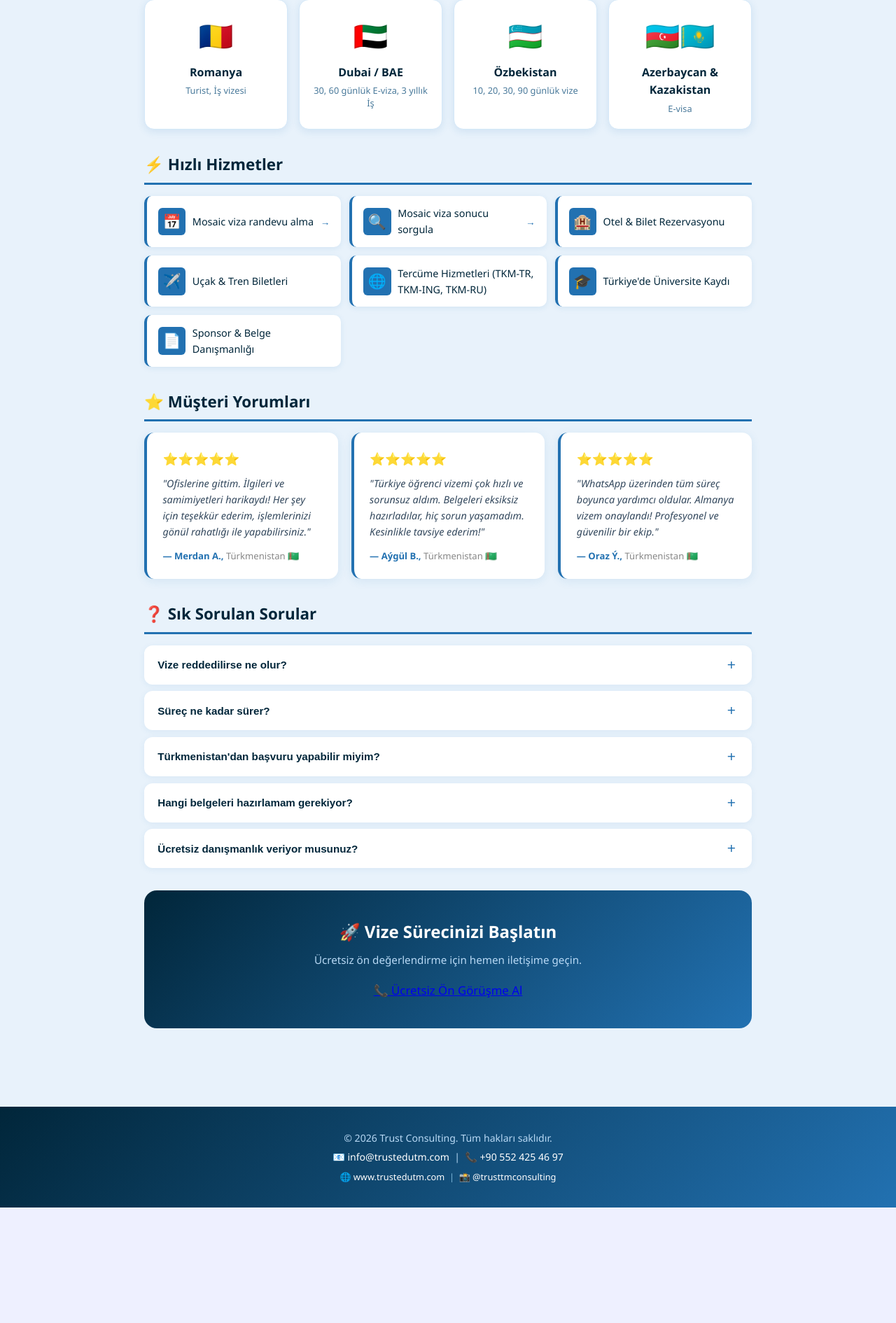
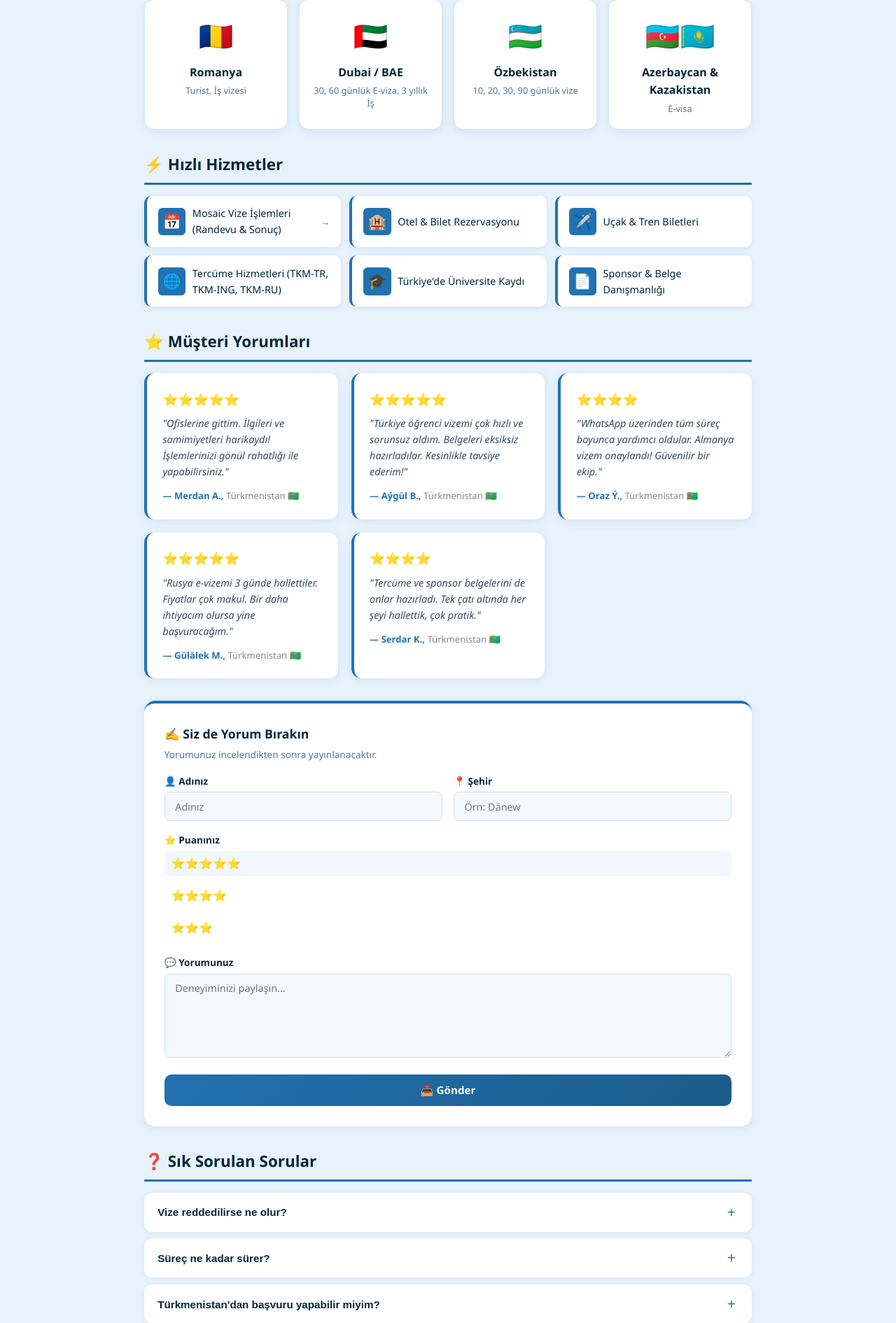
Before and after one commit to shakirovserdar/trustconsulting, a Flask app: page / in a window 1280 px wide. Shown: the part 875-2765 px from the top of the page at 70% size. Before the commit the page ends 2600 px from the top, so only its background shows below. Run offline with Flask 3, Linux system fonts and the light colour scheme.

Commit message:
Form güncelleme, yorumlar, SSS, CTA, hakkimizda istatistikler

```diff
--- a/static/style.css
+++ b/static/style.css
@@ -1256,3 +1256,45 @@ select:focus {
     .cta-bolum { padding: 1.8rem 1rem; }
     .cta-bolum h2 { font-size: 1.2rem; }
 }
+
+/* ── YORUM FORM ── */
+.yorum-form-kart {
+    background: white;
+    border-radius: 16px;
+    padding: 1.8rem;
+    box-shadow: 0 3px 14px rgba(34,113,177,0.1);
+    margin-bottom: 2rem;
+    border-top: 4px solid #2271b1;
+}
+.yorum-form-kart h3 {
+    color: #01263a;
+    font-size: 1.1rem;
+    margin-bottom: 0.3rem;
+}
+.yorum-form-satir {
+    display: grid;
+    grid-template-columns: 1fr 1fr;
+    gap: 1rem;
+}
+@media (max-width: 500px) {
+    .yorum-form-satir { grid-template-columns: 1fr; }
+}
+.yildiz-sec {
+    display: flex;
+    flex-direction: column;
+    gap: 0.4rem;
+    margin-top: 0.3rem;
+}
+.yildiz-sec input[type="radio"] { display: none; }
+.yildiz-sec label {
+    cursor: pointer;
+    font-size: 1rem;
+    padding: 0.3rem 0.6rem;
+    border-radius: 8px;
+    transition: background 0.2s;
+    display: inline-block;
+}
+.yildiz-sec input[type="radio"]:checked + label {
+    background: #f0f7ff;
+    font-weight: bold;
+}
--- a/templates/hakkimizda.html
+++ b/templates/hakkimizda.html
@@ -106,7 +106,7 @@
         <p style="margin-top:0.5rem;">
             📞 <a href="tel:+99364489920" style="color:#2271b1;">+993 64 48 89 20</a><br>
             📞 <a href="tel:+99361950920" style="color:#2271b1;">+993 61 95 09 20</a><br>
-            📧 <a href="mailto:danew@edutrusttm.com" style="color:#2271b1;font-size:0.8rem;">danew@edutrusttm.com</a>
+            📧 <a href="mailto:lebap@trustedutm.com" style="color:#2271b1;font-size:0.8rem;">lebap@trustedutm.com</a>
         </p>
     </div>
     <div class="ofis-kart">
--- a/templates/iletisim.html
+++ b/templates/iletisim.html
@@ -96,7 +96,8 @@
             <span class="ic">📧</span>
             <div>
                 <a href="mailto:info@trustedutm.com">info@trustedutm.com</a><br>
-                <a href="mailto:danew@edutrusttm.com">danew@edutrusttm.com</a>
+                <a href="mailto:lebap@trustedutm.com">lebap@trustedutm.com</a><br>
+                <a href="mailto:trustconsulting@trustedutm.com">trustconsulting@trustedutm.com</a>
             </div>
         </div>
 
--- a/templates/index.html
+++ b/templates/index.html
@@ -61,12 +61,7 @@
 <ul class="hizmet-liste">
     <li onclick="window.location='{{ url_for('hizmetler') }}#mosaic-amallary'" style="cursor:pointer;">
         <span class="icon">📅</span>
-        {% if dil_kodu == 'tr' %}Mosaic viza randevu alma{% elif dil_kodu == 'ru' %}Запись на визу в Mosaic{% else %}Mosaic wiza üçin oçert (randevu){% endif %}
-        <span style="float:right;color:#2271b1;font-size:0.85rem;">→</span>
-    </li>
-    <li onclick="window.location='{{ url_for('hizmetler') }}#mosaic-amallary'" style="cursor:pointer;">
-        <span class="icon">🔍</span>
-        {% if dil_kodu == 'tr' %}Mosaic viza sonucu sorgula{% elif dil_kodu == 'ru' %}Узнать результат заявки Mosaic{% else %}Mosaic wiza netijäni bil{% endif %}
+        {% if dil_kodu == 'tr' %}Mosaic Vize İşlemleri (Randevu & Sonuç){% elif dil_kodu == 'ru' %}Операции с визой Mosaic{% else %}Mosaic Wiza Amallary{% endif %}
         <span style="float:right;color:#2271b1;font-size:0.85rem;">→</span>
     </li>
     <li>
@@ -97,31 +92,67 @@
 <div class="yorumlar-grid">
     <div class="yorum-kart">
         <div class="yorum-yildiz">⭐⭐⭐⭐⭐</div>
-        <p class="yorum-metin">
-            {% if dil_kodu == 'tr' %}"Ofislerine gittim. İlgileri ve samimiyetleri harikaydı! Her şey için teşekkür ederim, işlemlerinizi gönül rahatlığı ile yapabilirsiniz."
-            {% elif dil_kodu == 'ru' %}"Посетил их офис. Внимание и искренность были потрясающими! Большое спасибо за всё, можете смело доверять им свои документы."
-            {% else %}"Ofislerine bardym. Üns berişleri we ýürekdenlikleri ajaýypdy! Her zat üçin sag boluň, resminamalaryňyzy ynjalykly berip bilersiňiz."{% endif %}
-        </p>
-        <div class="yorum-isim">— Merdan A., <span>{% if dil_kodu == 'ru' %}Туркменистан{% else %}Türkmenistan{% endif %} 🇹🇲</span></div>
+        <p class="yorum-metin">{% if dil_kodu == "tr" %}"Ofislerine gittim. İlgileri ve samimiyetleri harikaydı! İşlemlerinizi gönül rahatlığı ile yapabilirsiniz."{% elif dil_kodu == "ru" %}"Посетил офис. Внимание и искренность потрясающие! Смело доверяйте им свои документы."{% else %}"Ofislerine bardym. Üns berişleri ajaýypdy! Resminamalaryňyzy ynjalykly berip bilersiňiz."{% endif %}</p>
+        <div class="yorum-isim">— Merdan A., <span>Türkmenistan 🇹🇲</span></div>
     </div>
     <div class="yorum-kart">
         <div class="yorum-yildiz">⭐⭐⭐⭐⭐</div>
-        <p class="yorum-metin">
-            {% if dil_kodu == 'tr' %}"Türkiye öğrenci vizemi çok hızlı ve sorunsuz aldım. Belgeleri eksiksiz hazırladılar, hiç sorun yaşamadım. Kesinlikle tavsiye ederim!"
-            {% elif dil_kodu == 'ru' %}"Студенческую визу в Турцию получил очень быстро и без проблем. Все документы подготовили без ошибок. Очень рекомендую!"
-            {% else %}"Türkiýe talyp wizamy gaty çalt we mesele ýok aldym. Resminamalary doly taýýarladylar. Hökman maslahat berýärin!"{% endif %}
-        </p>
-        <div class="yorum-isim">— Aýgül B., <span>{% if dil_kodu == 'ru' %}Туркменистан{% else %}Türkmenistan{% endif %} 🇹🇲</span></div>
+        <p class="yorum-metin">{% if dil_kodu == "tr" %}"Türkiye öğrenci vizemi çok hızlı ve sorunsuz aldım. Belgeleri eksiksiz hazırladılar. Kesinlikle tavsiye ederim!"{% elif dil_kodu == "ru" %}"Студенческую визу в Турцию получил быстро и без проблем. Очень рекомендую!"{% else %}"Türkiýe talyp wizamy gaty çalt aldym. Hökman maslahat berýärin!"{% endif %}</p>
+        <div class="yorum-isim">— Aýgül B., <span>Türkmenistan 🇹🇲</span></div>
+    </div>
+    <div class="yorum-kart">
+        <div class="yorum-yildiz">⭐⭐⭐⭐</div>
+        <p class="yorum-metin">{% if dil_kodu == "tr" %}"WhatsApp üzerinden tüm süreç boyunca yardımcı oldular. Almanya vizem onaylandı! Güvenilir bir ekip."{% elif dil_kodu == "ru" %}"Сопровождали через WhatsApp. Немецкая виза одобрена! Надёжная команда."{% else %}"WhatsApp arkaly kömek etdiler. Germaniýa wizam tassyklandy!"{% endif %}</p>
+        <div class="yorum-isim">— Oraz Ý., <span>Türkmenistan 🇹🇲</span></div>
     </div>
     <div class="yorum-kart">
         <div class="yorum-yildiz">⭐⭐⭐⭐⭐</div>
-        <p class="yorum-metin">
-            {% if dil_kodu == 'tr' %}"WhatsApp üzerinden tüm süreç boyunca yardımcı oldular. Almanya vizem onaylandı! Profesyonel ve güvenilir bir ekip."
-            {% elif dil_kodu == 'ru' %}"Сопровождали через WhatsApp на протяжении всего процесса. Получил визу в Германию! Профессиональная и надёжная команда."
-            {% else %}"WhatsApp arkaly tutuş proses boyunca kömek etdiler. Germaniýa wizam tassyklandy! Professional we ygtybarly topar."{% endif %}
-        </p>
-        <div class="yorum-isim">— Oraz Ý., <span>{% if dil_kodu == 'ru' %}Туркменистан{% else %}Türkmenistan{% endif %} 🇹🇲</span></div>
+        <p class="yorum-metin">{% if dil_kodu == "tr" %}"Rusya e-vizemi 3 günde hallettiler. Fiyatlar çok makul. Bir daha ihtiyacım olursa yine başvuracağım."{% elif dil_kodu == "ru" %}"Российскую э-визу оформили за 3 дня. Цены разумные. Обязательно обращусь снова."{% else %}"Russiýa e-wizamy 3 günde çözdüler. Hökman ýene ýüz tutaryn."{% endif %}</p>
+        <div class="yorum-isim">— Gülälek M., <span>Türkmenistan 🇹🇲</span></div>
     </div>
+    <div class="yorum-kart">
+        <div class="yorum-yildiz">⭐⭐⭐⭐</div>
+        <p class="yorum-metin">{% if dil_kodu == "tr" %}"Tercüme ve sponsor belgelerini de onlar hazırladı. Tek çatı altında her şeyi hallettik, çok pratik."{% elif dil_kodu == "ru" %}"Перевод и спонсорские документы тоже они подготовили. Всё под одной крышей — очень удобно."{% else %}"Terjime we sponsor resminamalary hem olar taýýarlady. Bir ýerde hemme zat — gaty amatly."{% endif %}</p>
+        <div class="yorum-isim">— Serdar K., <span>Türkmenistan 🇹🇲</span></div>
+    </div>
+    {% for yorum in onaylanan_yorumlar %}
+    <div class="yorum-kart">
+        <div class="yorum-yildiz">{% for i in range(yorum.yildiz) %}⭐{% endfor %}</div>
+        <p class="yorum-metin">"{{ yorum.metin }}"</p>
+        <div class="yorum-isim">— {{ yorum.isim }}, <span>{{ yorum.sehir }}</span></div>
+    </div>
+    {% endfor %}
+</div>
+
+<!-- YORUM BIRAK -->
+<div class="yorum-form-kart">
+    <h3>{% if dil_kodu == "tr" %}✍️ Siz de Yorum Bırakın{% elif dil_kodu == "ru" %}✍️ Оставьте отзыв{% else %}✍️ Siz hem teswir goýuň{% endif %}</h3>
+    <p style="font-size:0.85rem;color:#4a7a9b;margin-bottom:1rem;">{% if dil_kodu == "tr" %}Yorumunuz incelendikten sonra yayınlanacaktır.{% elif dil_kodu == "ru" %}Отзыв будет опубликован после проверки.{% else %}Teswir barlanandan soň çap ediler.{% endif %}</p>
+    <form method="POST" action="{{ url_for('yorum_gonder') }}">
+        <div class="yorum-form-satir">
+            <div class="form-grup">
+                <label>👤 {% if dil_kodu == "tr" %}Adınız{% elif dil_kodu == "ru" %}Ваше имя{% else %}Adyňyz{% endif %}</label>
+                <input type="text" name="isim" required placeholder="{% if dil_kodu == "tr" %}Adınız{% elif dil_kodu == "ru" %}Имя{% else %}Adyňyz{% endif %}">
+            </div>
+            <div class="form-grup">
+                <label>📍 {% if dil_kodu == "tr" %}Şehir{% elif dil_kodu == "ru" %}Город{% else %}Şäher{% endif %}</label>
+                <input type="text" name="sehir" required placeholder="{% if dil_kodu == "tr" %}Örn: Dänew{% elif dil_kodu == "ru" %}Напр: Ашхабад{% else %}Mysal: Dänew{% endif %}">
+            </div>
+        </div>
+        <div class="form-grup">
+            <label>⭐ {% if dil_kodu == "tr" %}Puanınız{% elif dil_kodu == "ru" %}Оценка{% else %}Bahaňyz{% endif %}</label>
+            <div class="yildiz-sec">
+                <input type="radio" name="yildiz" id="y5" value="5" checked><label for="y5">⭐⭐⭐⭐⭐</label>
+                <input type="radio" name="yildiz" id="y4" value="4"><label for="y4">⭐⭐⭐⭐</label>
+                <input type="radio" name="yildiz" id="y3" value="3"><label for="y3">⭐⭐⭐</label>
+            </div>
+        </div>
+        <div class="form-grup">
+            <label>💬 {% if dil_kodu == "tr" %}Yorumunuz{% elif dil_kodu == "ru" %}Отзыв{% else %}Teswiriňiz{% endif %}</label>
+            <textarea name="metin" required rows="3" placeholder="{% if dil_kodu == "tr" %}Deneyiminizi paylaşın...{% elif dil_kodu == "ru" %}Поделитесь опытом...{% else %}Tejribäňizi paýlaşyň...{% endif %}"></textarea>
+        </div>
+        <button type="submit" class="gonder-btn">{% if dil_kodu == "tr" %}📤 Gönder{% elif dil_kodu == "ru" %}📤 Отправить{% else %}📤 Ibermek{% endif %}</button>
+    </form>
 </div>
 
 <!-- SSS -->
```
